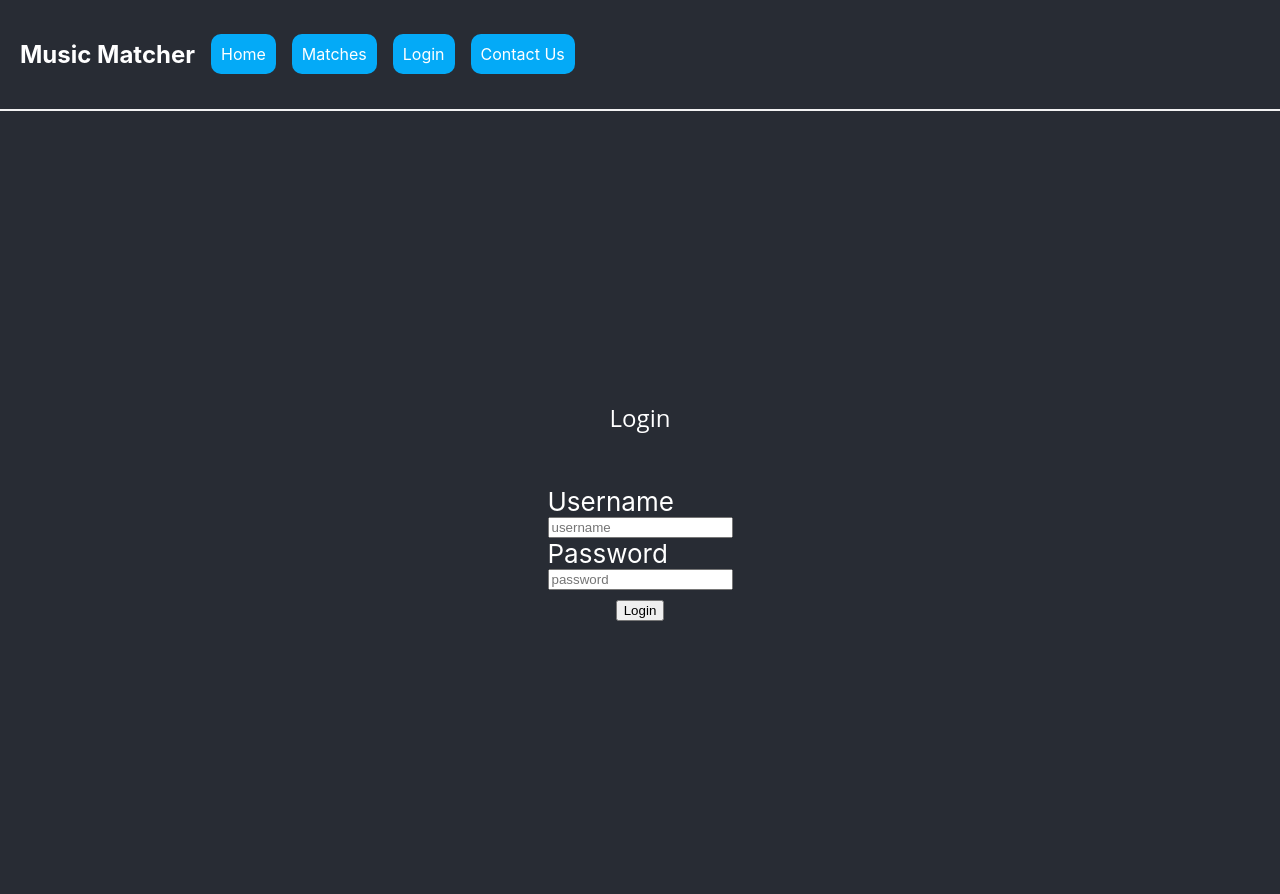
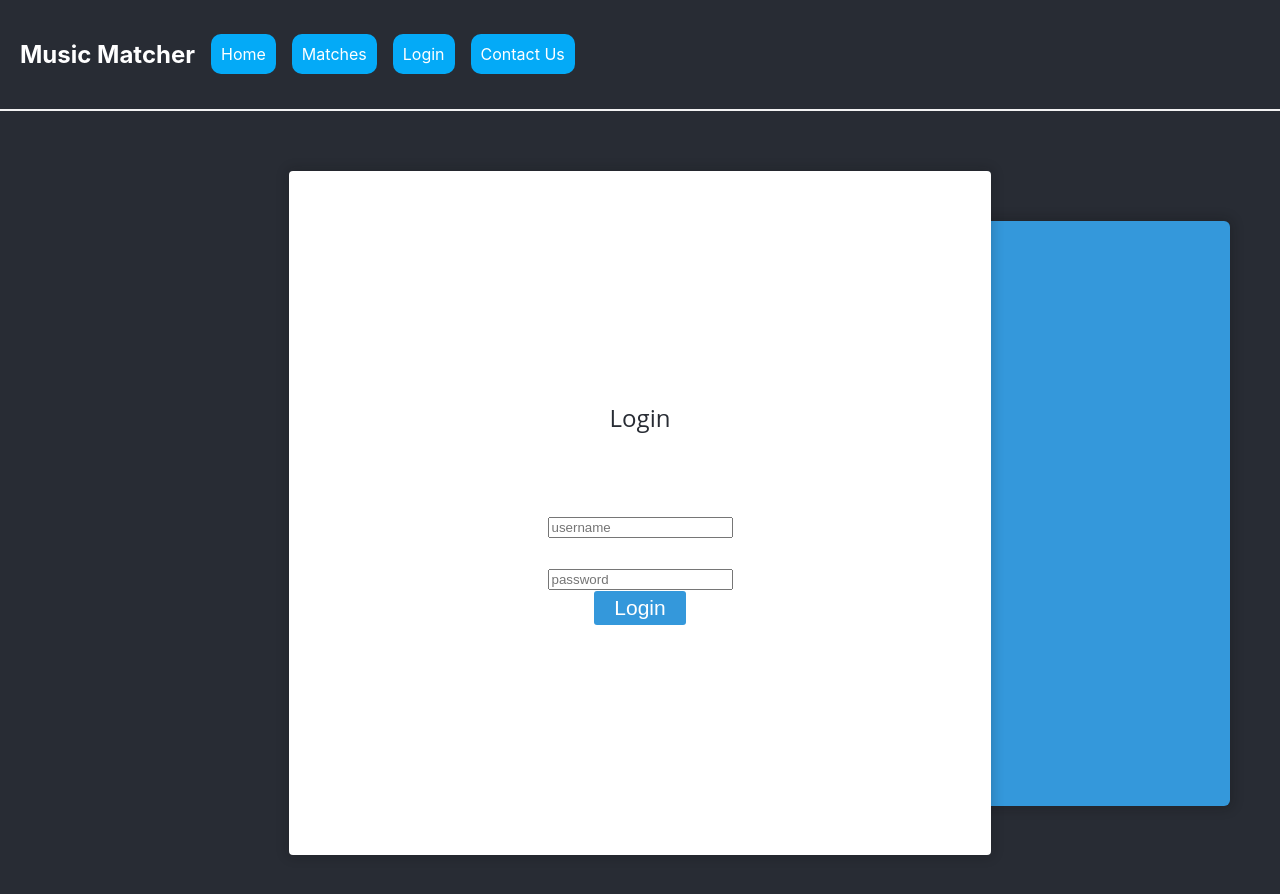
Before and after one commit to shorowitz03/HackIllinois, a React (Vite) app in the folder frontend/: page /login in a window 1280 px wide. Shown: the top 894 px of the page. Built offline with nearby package versions, Linux system fonts and the light colour scheme.

Commit message:
Login/Register Page Creation

```diff
--- a/frontend/src/App.jsx
+++ b/frontend/src/App.jsx
@@ -4,7 +4,7 @@
 import NavBar from "./NavBar";
 import ContactUs from "./contactus";
 import Matches from "./Match";
-import Login from "./login";
+import Login from "./loginregister";
 import Home from "./home";
 
 function App() {
--- a/frontend/src/login.jsx
+++ b/frontend/src/login.jsx
@@ -6,7 +6,7 @@
     }
 
     render(){
-        return <div ckassName="base-container">
+        return <div className="base-container">
             <div className="header">Login</div>
             <div className="content">
                 <div className="form">
--- /dev/null
+++ b/frontend/src/login.scss
@@ -0,0 +1,87 @@
+  .header {
+    color: #282c34;
+  }
+
+//Login Main Container
+  .login {
+    width: 27em;
+    height: 25em;
+    //min-height: 44em;
+    display: flex;
+    justify-content: center;
+    align-items: center;
+    margin-top: 5px;
+    position: relative;
+    z-index: 99;
+    .container {
+      display: flex;
+      justify-content: center;
+      align-items: center;
+      background-color: #fff;
+      box-shadow: 0px 0px 12px 2px rgba(15, 15, 15, 0.2);
+      border-radius: 4px;
+      position: relative;
+      z-index: 99;
+      width: 100%;
+      height: 100%;
+      z-index: 99;
+      padding: 17px 10px;
+      //transition: transform 200ms ease-in-out;
+    }
+    .right-side {
+      display: flex;
+      flex-direction: column;
+      justify-content: center;
+      height: 90%;
+      background-color: #3498db;
+      width: 100%;
+      position: absolute;
+      right: -34%;
+      border-radius: 6px;
+      z-index: 1;
+      transition: all 400ms ease-in-out;
+      cursor: pointer;
+      box-shadow: 0px 0px 12px 2px rgba(15, 15, 15, 0.281);
+
+      &.right {
+        right: -40%;
+        align-items: flex-end;
+        &:hover {
+          right: -45%;
+        }
+      }
+      &.left {
+        right: 40%;
+        align-items: flex-start;
+        &:hover {
+          right: 45%;
+        }
+      }
+
+      .text {
+        font-size: 21px;
+        font-weight: 500;
+        color: #fff;
+        margin-right: 3em;
+        margin-left: 3em;
+      }
+    }
+  }
+
+  //Button
+  .btn {
+    font-size: 21px;
+    padding: 5px 20px;
+    border: 0;
+    background-color: #3498db;
+    color: #fff;
+    border-radius: 3px;
+    transition: all 250ms ease-in-out;
+    cursor: pointer;
+    &:hover {
+      background-color: #2386c8;
+    }
+    &:focus {
+      outline: none;
+    }
+  }
--- /dev/null
+++ b/frontend/src/loginregister.jsx
@@ -0,0 +1,55 @@
+import React from "react";
+import { useState, useEffect } from "react";
+import "./login.scss";
+import Login from "./login";
+import Register from "./register";
+
+class loginregister extends React.Component {
+    constructor(props) {
+      super(props);
+      this.state = {
+        isLogginActive: true,
+      }
+    }
+
+    changeState() {
+      const { isLogginActive } = this.state;
+      if (isLogginActive) {
+        this.rightSide.classList.remove("right");
+        this.rightSide.classList.add("left");
+      } else {
+        this.rightSide.classList.remove("left");
+        this.rightSide.classList.add("right");
+      }
+      this.setState(prevState => ({ isLogginActive: !prevState.isLogginActive }));
+    }
+
+
+  render() {
+
+    const RightSide = props => {
+        return <div className="right-side" ref={props.containerRef} onClick={props.onClick}>
+          <div className="inner-container">
+            <div className="text">{props.current}</div>
+          </div>
+        </div>
+    }
+    const { isLogginActive } = this.state;
+    const current = isLogginActive ? "Register" : "Login";
+    const currentActive = isLogginActive ? "login" : "register";
+    return (
+      <div className="loginstuff">
+        <div className="login">
+          <div className="container">
+            {isLogginActive && (<Login containerRef={(ref) => (this.current = ref)} /> )}
+            {!isLogginActive && (<Register containerRef={(ref) => (this.current = ref)} />)}
+          </div>
+          <RightSide current={current} containerRef={ref => this.rightSide = ref} onClick={this.changeState.bind(this)}/>
+        </div>
+      </div>
+    );
+  }
+
+
+}
+  export default loginregister
--- a/frontend/src/register.jsx
+++ b/frontend/src/register.jsx
@@ -9,7 +9,7 @@
     }
 
     render(){
-        return <div ckassName="base-container">
+        return <div className="base-container" ref={this.props.containerRef}>
             <div className="header">Register</div>
             <div className="content">
 
@@ -30,7 +30,7 @@
             </div>
             <div className="footer">
                 <button type="button" className="btn">
-                    Login
+                    Register
                 </button>
             </div>
         </div>
--- a/package.json
+++ b/package.json
@@ -5,5 +5,8 @@
   },
   "devDependencies": {
     "concurrently": "^7.0.0"
+  },
+  "dependencies": {
+    "sass": "^1.49.9"
   }
 }
```
Also changed, not shown: 1 other file (tests, documents, lock files or other folders).
